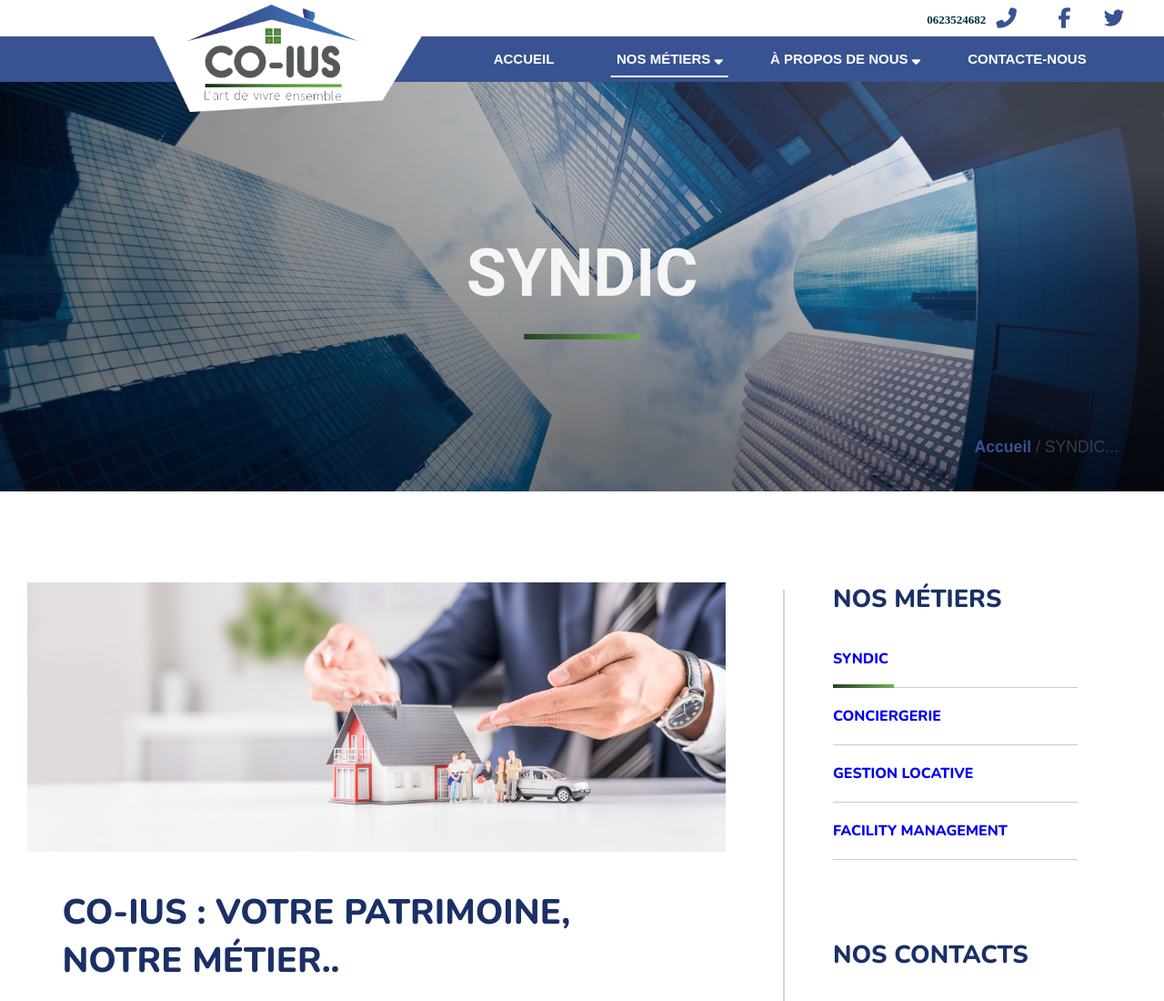
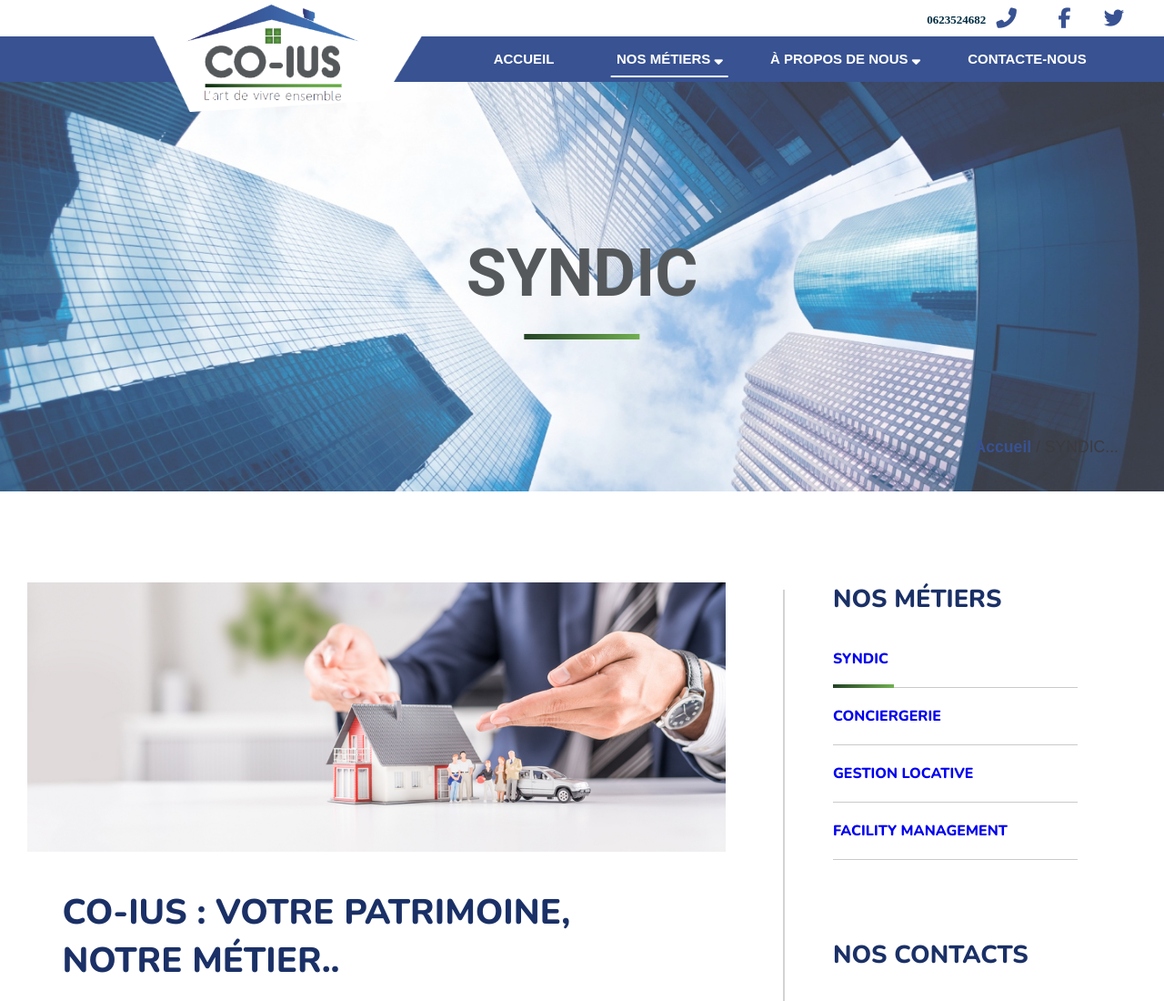
Before and after one commit to daalimouhcine/co-ius, a plain HTML site: page nos-métiers/syndic/index.html in a window 1280 px wide. Shown: the top 1100 px of the page at 91% size. Drawn offline with nearby package versions, Linux system fonts and the light colour scheme.

Commit message:
Add files via upload

```diff
--- a/nos-métiers/syndic/CSS/header.css
+++ b/nos-métiers/syndic/CSS/header.css
@@ -20,13 +20,13 @@
     position: absolute;
     top: 0%;
     left: 0%;
-    background-image: radial-gradient(ellipse farthest-side at 100% 1%, #f1f1f13b 20%, #3131314d 50%, #00000086 100%);
+    background:rgba(255, 255, 255, 0.212);
 }
 #header-nous h1 {
     font-size: 4.5rem;
     font-family: "Roboto", -apple-system, BlinkMacSystemFont, "Segoe UI", "Helvetica Neue", Arial, sans-serif;
     margin:auto;
-    color: #f5f5f5;
+    color: #56595c;
     z-index: 2;
     position:relative;
     padding:0 0 30px 0;
```
